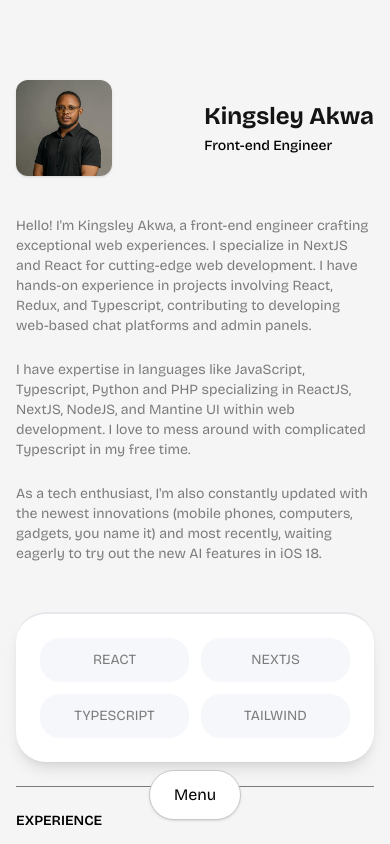
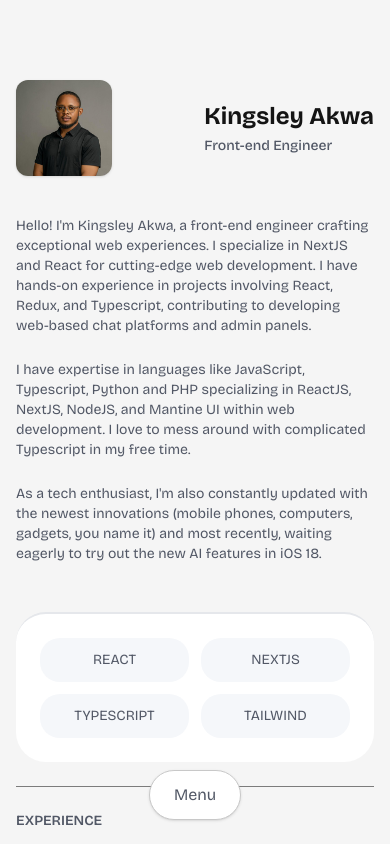
Before and after one commit to kingbary/my-portfolio-v2, a Next.js app: page / in a window 390 px wide. Built offline with nearby package versions, Linux system fonts and the light colour scheme.

Commit message:
Refactor: update text colors for light mode

```diff
--- a/app/components/AboutMeSection.tsx
+++ b/app/components/AboutMeSection.tsx
@@ -3,20 +3,20 @@ import React from 'react'
 function AboutMeSection() {
     return (
         <section className="mt-10">
-            <p className="text-sm text-darkGray leading-5 md:text-base dark:text-lightGray">
+            <p className="text-sm leading-5 md:text-base">
                 Hello! I&apos;m Kingsley Akwa, a front-end engineer crafting exceptional web experiences.
                 I specialize in NextJS and React for cutting-edge web development. I have hands-on experience
                 in projects involving React, Redux, and Typescript, contributing to developing web-based chat
                 platforms and admin panels.
             </p>
             <br />
-            <p className="text-sm text-darkGray leading-5 md:text-base dark:text-lightGray">
+            <p className="text-sm leading-5 md:text-base">
                 I have expertise in languages like JavaScript, Typescript, Python and PHP specializing in ReactJS,
                 NextJS, NodeJS, and Mantine UI within web development. I love to mess around with complicated
                 Typescript in my free time.
             </p>
             <br />
-            <p className="text-sm text-darkGray leading-5 md:text-base dark:text-lightGray">
+            <p className="text-sm leading-5 md:text-base">
                 As a tech enthusiast, I&apos;m also constantly updated with the newest innovations
                 (mobile phones, computers, gadgets, you name it) and most recently, waiting eagerly to try out
                 the new AI features in iOS 18.
--- a/app/components/MobileNav.tsx
+++ b/app/components/MobileNav.tsx
@@ -30,7 +30,7 @@ function MobileNav() {
         <div className="fixed inset-0 flex justify-center items-end px-4 py-6 md:hidden">
             {!showNavBar && (
                 <button
-                    className="px-6 py-3 bg-white text-black border border-lightGray rounded-full shadow dark:bg-black-500 dark:text-lightGray dark:border-[#2B303B]"
+                    className="px-6 py-3 bg-white text-[#525866] border border-lightGray rounded-full shadow dark:bg-black-500 dark:text-lightGray dark:border-[#2B303B]"
                     onClick={handleToggleNavBar}
                 >
                     Menu
@@ -39,7 +39,7 @@ function MobileNav() {
 
             <div
                 className={`fixed inset-x-0 transform ${showNavBar ? 'translate-y-0 bottom-0' : 'translate-y-full -bottom-4'
-                    } mx-4 mb-4 transition-transform duration-500 ease-in-out bg-white dark:bg-black-500 dark:border-[#2B303B] p-6 rounded-[30px] shadow-lg border-t-2 sm:rounded-xl sm:w-[90%]`}
+                    } mx-4 mb-4 transition-transform duration-500 ease-in-out bg-white dark:bg-black dark:border-[#2B303B] p-6 rounded-[30px] shadow-lg border-t-2 sm:rounded-xl sm:w-[90%]`}
             >
                 <div className="flex justify-end">
                     <button
--- a/app/components/NavBar.tsx
+++ b/app/components/NavBar.tsx
@@ -16,7 +16,7 @@ function NavBar() {
     if (!mounted) return null;
 
     return (
-        <div className='absolute hidden w-fit bottom-10 bg-white border border-[#E1E4EA] rounded-[32px] shadow-lg transition-colors ease-in duration-500 md:block dark:bg-black-500 dark:border-[#2B303B]'>
+        <div className='absolute hidden w-fit bottom-10 bg-white border border-[#E1E4EA] rounded-[32px] shadow-lg transition-colors ease-in duration-500 md:block dark:bg-black dark:border-[#2B303B]'>
             <ul className='flex p-[6px] text-sm text-darkGray dark:text-lightGray'>
                 <li className='size-fit px-6 py-3 rounded-full cursor-pointer transition-all duration-500 hover:bg-[#F5F7FA] dark:hover:bg-[#1E1E1E]'>
                     <Link href={"#"} className='flex items-center gap-2'>
--- a/app/components/SkillsSection.tsx
+++ b/app/components/SkillsSection.tsx
@@ -1,7 +1,7 @@
 function SkillsSection() {
     return (
-        <section className="flex justify-center w-full mx-auto mt-12 p-6 text-sm text-darkGray transition-all duration-500 ease-in-out bg-white dark:text-lightGray dark:bg-black-500 dark:border-[#2B303B] rounded-[30px] shadow-lg border-t-2 sm:rounded-xl sm:w-[90%]">
-            <div className="flex flex-col w-full gap-3 md:flex-row">
+        <section className="flex justify-center w-full mx-auto mt-12 p-6 text-sm transition-all duration-500 ease-in-out bg-white dark:bg-black dark:border-[#2B303B] rounded-[30px] border-t-2 sm:rounded-xl sm:w-[90%]">
+            <div className="flex flex-col w-full justify-center gap-3 md:flex-row">
                 <div className="flex gap-3">
                     <div className="flex justify-center w-full px-6 py-3 rounded-[20px] capitalize bg-[#F5F7FA] transition-all duration-500 ease-in dark:bg-[#1E1E1E]">
                         REACT
--- a/app/components/SocialsLink.tsx
+++ b/app/components/SocialsLink.tsx
@@ -6,7 +6,7 @@ import { FiGithub } from 'react-icons/fi'
 
 function SocialsLink() {
     return (
-        <div className='absolute hidden bottom-10 right-14 bg-white border border-[#E1E4EA] rounded-[32px] shadow-customShadow transition-all ease-in duration-500 md:block dark:bg-black-500 dark:border-[#2B303B]'>
+        <div className='absolute hidden bottom-10 right-14 bg-white border border-[#E1E4EA] rounded-[32px] shadow-customShadow transition-all ease-in duration-500 md:block dark:bg-black dark:border-[#2B303B]'>
             <ul className='flex flex-col p-2 gap-1 text-darkGray dark:text-lightGray'>
                 <li className='size-fit p-2 rounded-full cursor-pointer transition-colors duration-300 hover:bg-[#F5F7FA] dark:hover:bg-[#1E1E1E]' title='GitHub profile'>
                     <Link href={"#"}><FiGithub size={24} /></Link>
--- a/app/layout.tsx
+++ b/app/layout.tsx
@@ -22,7 +22,7 @@ export default function RootLayout({
     <html lang="en" suppressHydrationWarning>
       <body className={`${bricolageGrotesque.className} relative flex justify-center h-screen`}>
         <Providers>
-          <main className="flex justify-center bg-[#F5F5F5] dark:bg-[#1E1E1E] w-full h-full overflow-scroll transition-all ease-in duration-700">
+          <main className="flex justify-center text-[#525866] bg-[#F5F5F5] w-full h-full overflow-scroll transition-all ease-in duration-700 dark:text-lightGray dark:bg-black-500">
             {children}
           </main>
           <NavBar />
```
